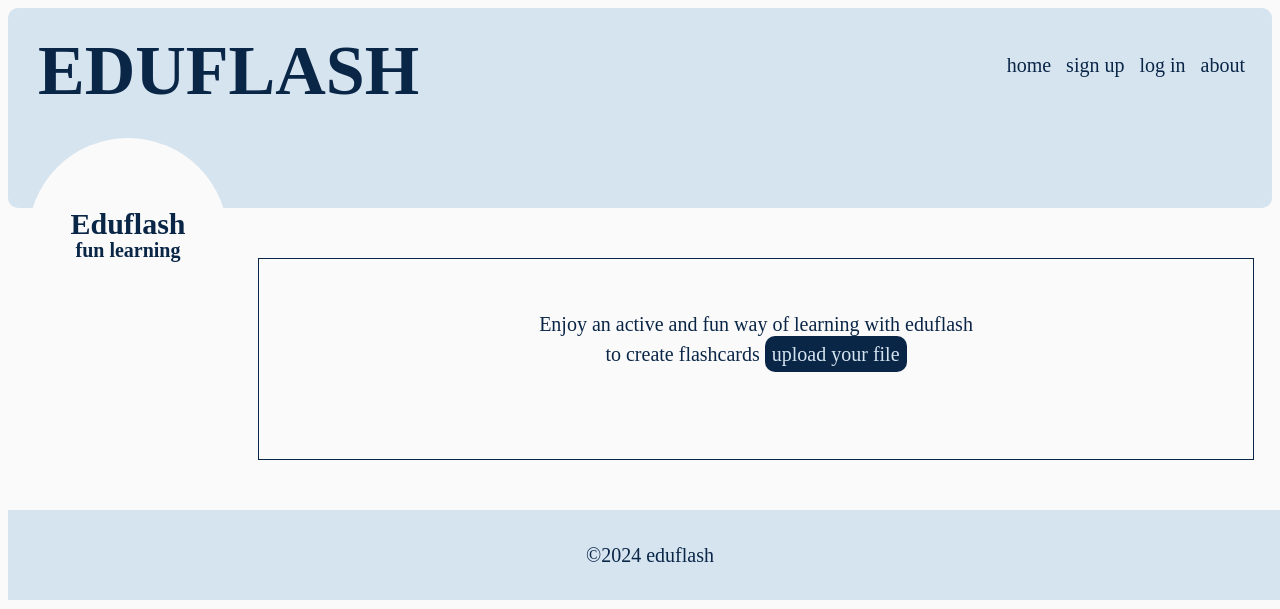
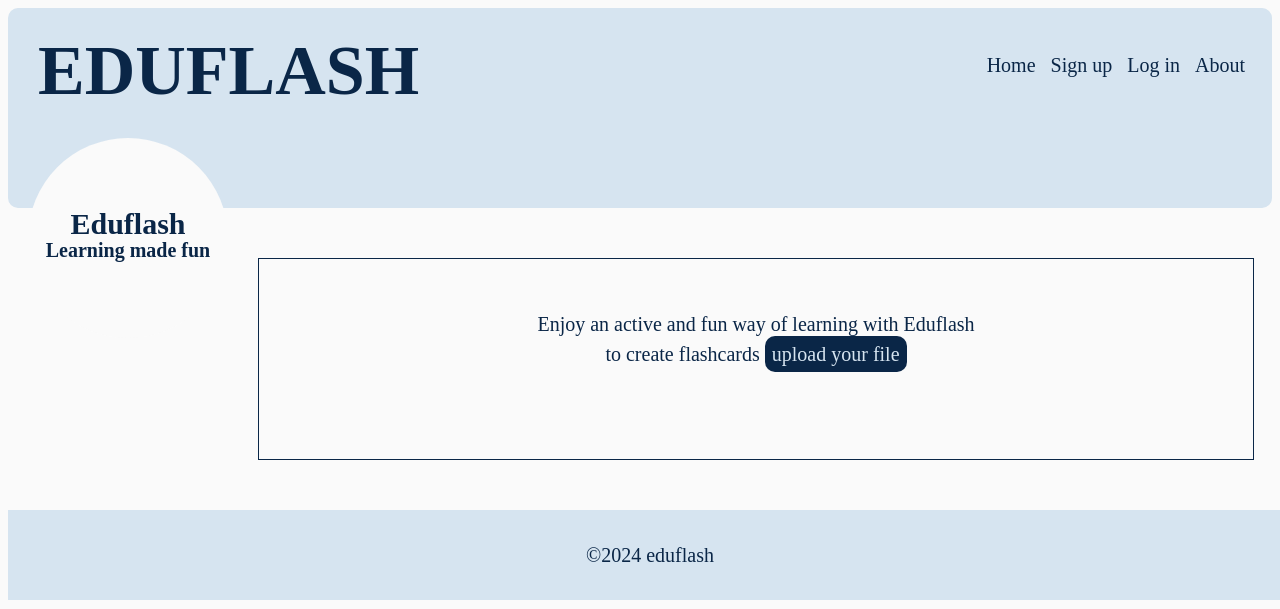
Before and after one commit to Mimifresh/EduFlash, a Django app: page / in a window 1280 px wide. Shown: the top 609 px of the page. Run offline with Django 4.2, Linux system fonts and the light colour scheme; some web fonts are replaced.

Commit message:
New branch created

```diff
--- a/eduflash/flash/forms.py
+++ b/eduflash/flash/forms.py
@@ -30,7 +30,7 @@ class LogInForm(AuthenticationForm):
 
 
 class UserForm(models.ModelForm):
-    '''this class represents a form foe getting
+    '''this class represents a form for getting
     information about user
     to be uploaded
     '''
--- a/eduflash/flash/templates/flash/main.html
+++ b/eduflash/flash/templates/flash/main.html
@@ -21,16 +21,16 @@
             <div class="nav" style="height: 100px; margin-left: 20px; padding: 10px">
                 <h1 style="position: absolute; font-size: 3.5em; margin: 0;">EDUFLASH</h1>
                 <div class="links" style="position: absolute; right: 20px; top: 40px; padding: 10px;">
-                    <a style="color: #0A2647; padding: 5px; text-decoration: none;" href="{% url 'home' %}">home</a>
-                    <a style=" color: #0A2647; padding: 5px; text-decoration: none;" href="{% url 'sign_up' %}">sign up</a>
-                    <a style="color: #0A2647; padding: 5px; text-decoration: none;" href="{% url 'log_in' %}">log in</a>
-                    <a style="color: #0A2647; padding: 5px; text-decoration: none;" href="{% url 'about' %}">about </a>
+                    <a style="color: #0A2647; padding: 5px; text-decoration: none;" href="{% url 'home' %}">Home</a>
+                    <a style=" color: #0A2647; padding: 5px; text-decoration: none;" href="{% url 'sign_up' %}">Sign up</a>
+                    <a style="color: #0A2647; padding: 5px; text-decoration: none;" href="{% url 'log_in' %}">Log in</a>
+                    <a style="color: #0A2647; padding: 5px; text-decoration: none;" href="{% url 'about' %}">About</a>
                 </div>
             </div>
             <div class="circle" style=" display: flex; align-items: center; justify-content: center; background-color: #FAFAFA; border-radius: 50%; margin-left: 20px; margin-top: 10px; color: #0A2647; height: 200px; width: 200px;">
                 <div style="height: fit-content; width: fit-content; margin: 0; padding: 0; line-height: 0;">
                     <h2>Eduflash</h2>
-                    <h4>fun learning</h4>
+                    <h4>Learning made fun</h4>
                 </div>
             </div>
         </div>
@@ -39,7 +39,7 @@
 
     <div class="content" style="color: #0A2647; min-height: 200px; max-height: 700px; overflow-y: scroll; border:1px solid #0A2647; width: calc(100% - 270px); margin-left: 250px; margin-top: 50px;">
         {% block content%}
-        <p style="margin-top: 50px;">Enjoy an active and fun way of learning with eduflash <br>       to create flashcards <a style="text-decoration: none; color: #D6E4F0; background-color: #0A2647; border-radius: 10px; padding: 7px;" href="{% url 'upload_resource' %}">upload your file</a></p>
+        <p style="margin-top: 50px;">Enjoy an active and fun way of learning with Eduflash <br>       to create flashcards <a style="text-decoration: none; color: #D6E4F0; background-color: #0A2647; border-radius: 10px; padding: 7px;" href="{% url 'upload_resource' %}">upload your file</a></p>
         {% endblock %}
     </div>
 
--- a/eduflash/flash/views.py
+++ b/eduflash/flash/views.py
@@ -58,7 +58,7 @@ def log_in(request):
             user = authenticate(request, username=username, password=password)
             print(user)
             if user is not None:
-                login(request, user)
+                login(user)
                 context = {'user': user}
                 return render(request, 'flash/dashboard.html', context)
             else:
```
Also changed, not shown: 1 other file.
